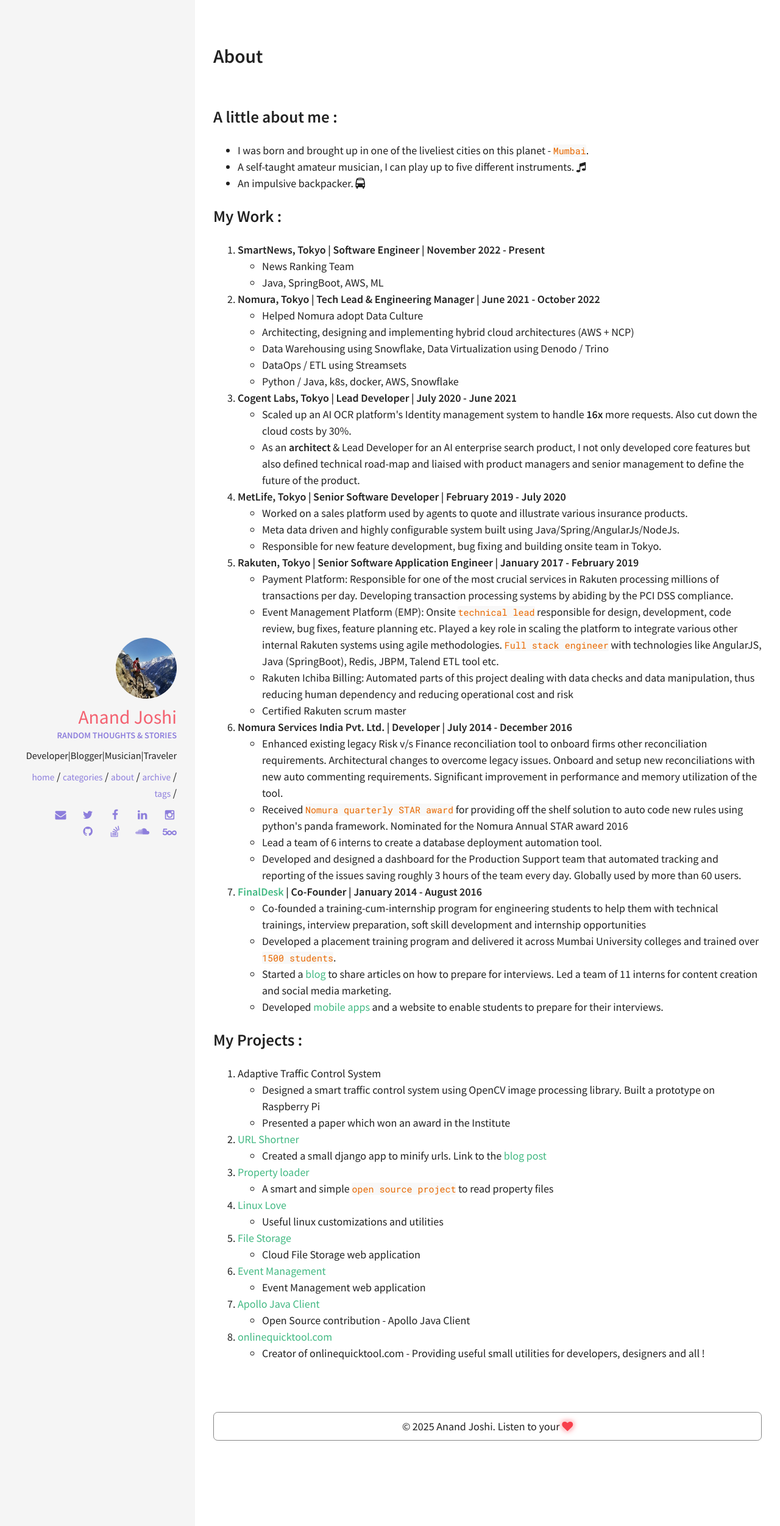
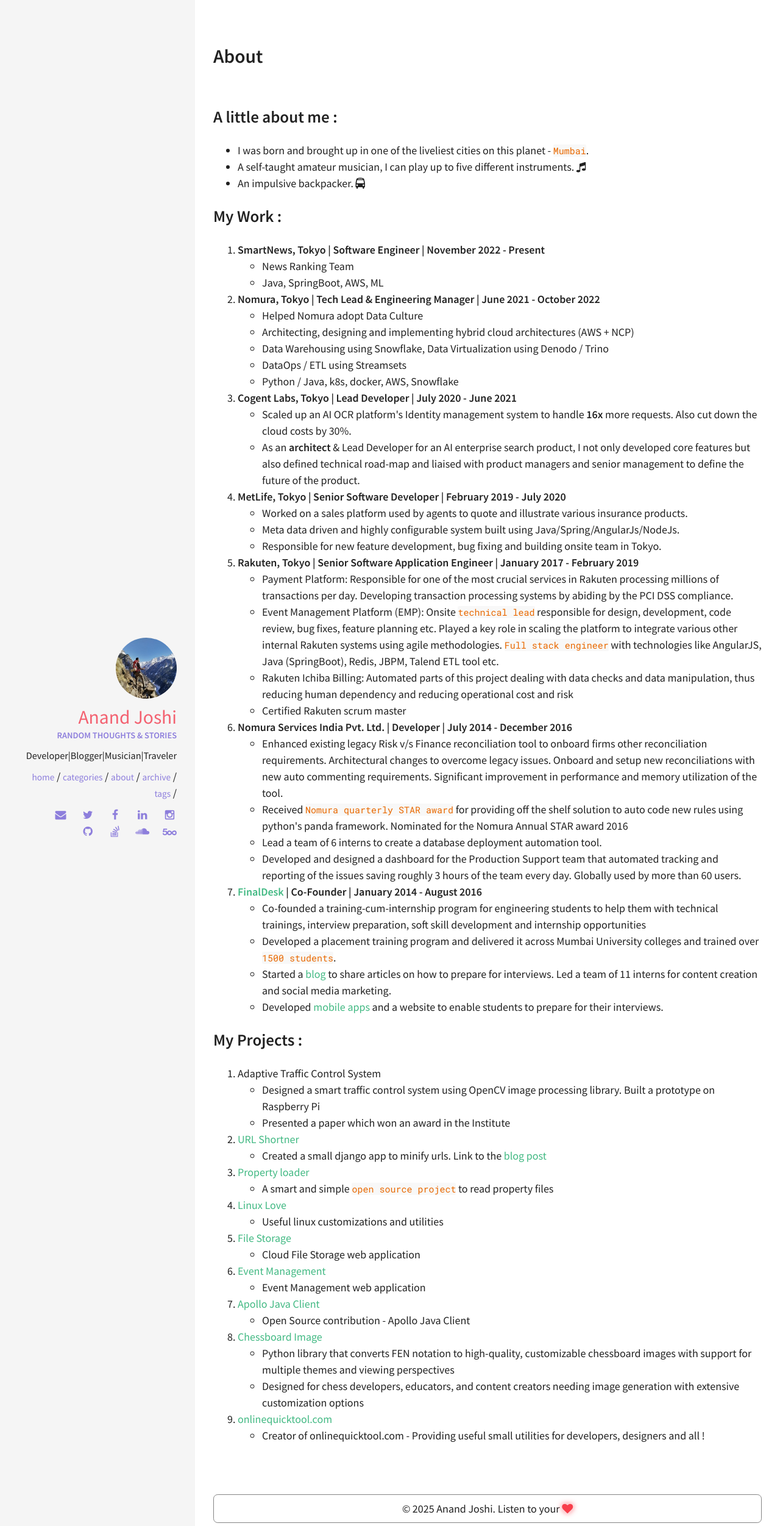
Before and after one commit to anandjoshi91/anandjoshi91.github.io, a Jekyll site: the page built from pages/about/index.html, in a window 1280 px wide. Shown: the whole page at 61% size. Built offline with Jekyll 4.4.1, drawn with Linux system fonts in a browser that asks for light colours.

Commit message:
add open source project

```diff
--- a/pages/about/index.html
+++ b/pages/about/index.html
@@ -203,6 +203,17 @@
 		</ul>
 	</li>
 	<li>
+		<a href="https://github.com/anandjoshi91/chessboard-image" target="_blank">Chessboard Image</a>
+		<ul>
+			<li>
+				Python library that converts FEN notation to high-quality, customizable chessboard images with support for multiple themes and viewing perspectives
+			</li>
+			<li>
+				Designed for chess developers, educators, and content creators needing image generation with extensive customization options
+			</li>
+		</ul>
+	</li>
+	<li>
 		<a href="https://onlinequicktool.com/" target="_blank">onlinequicktool.com</a>
 		<ul>
 			<li>
```
